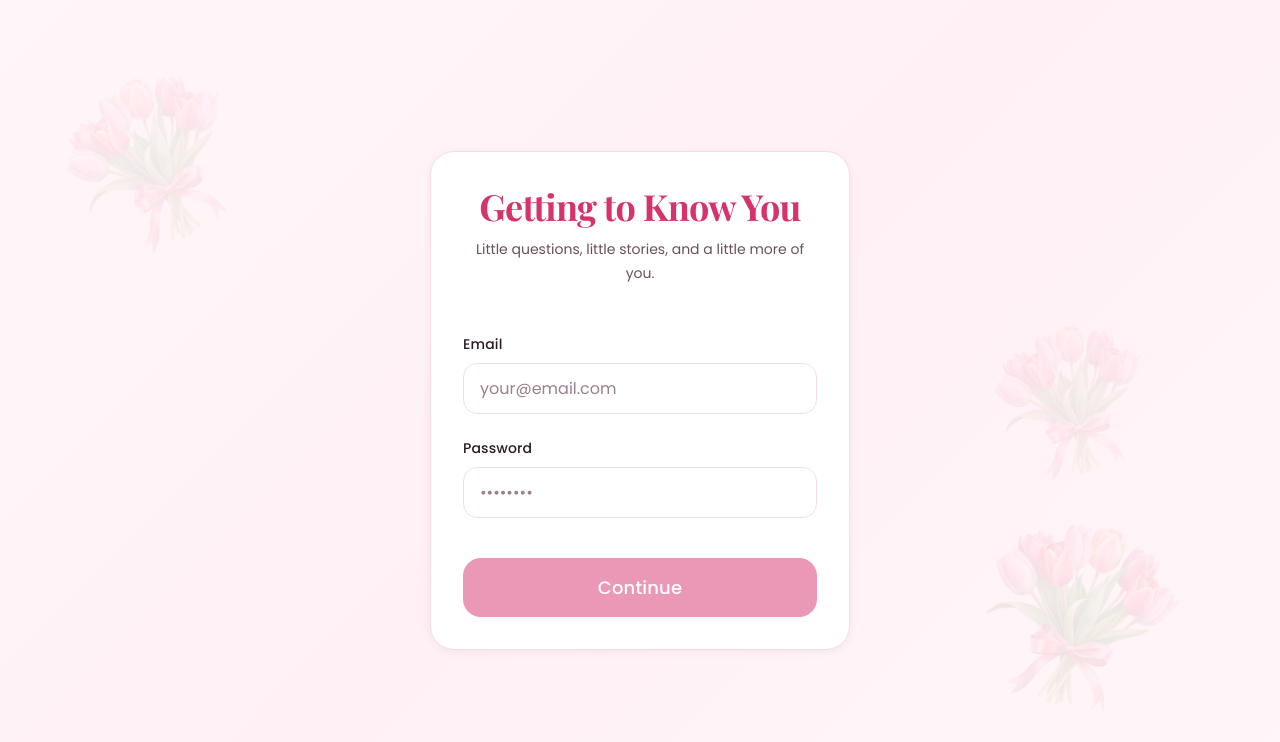
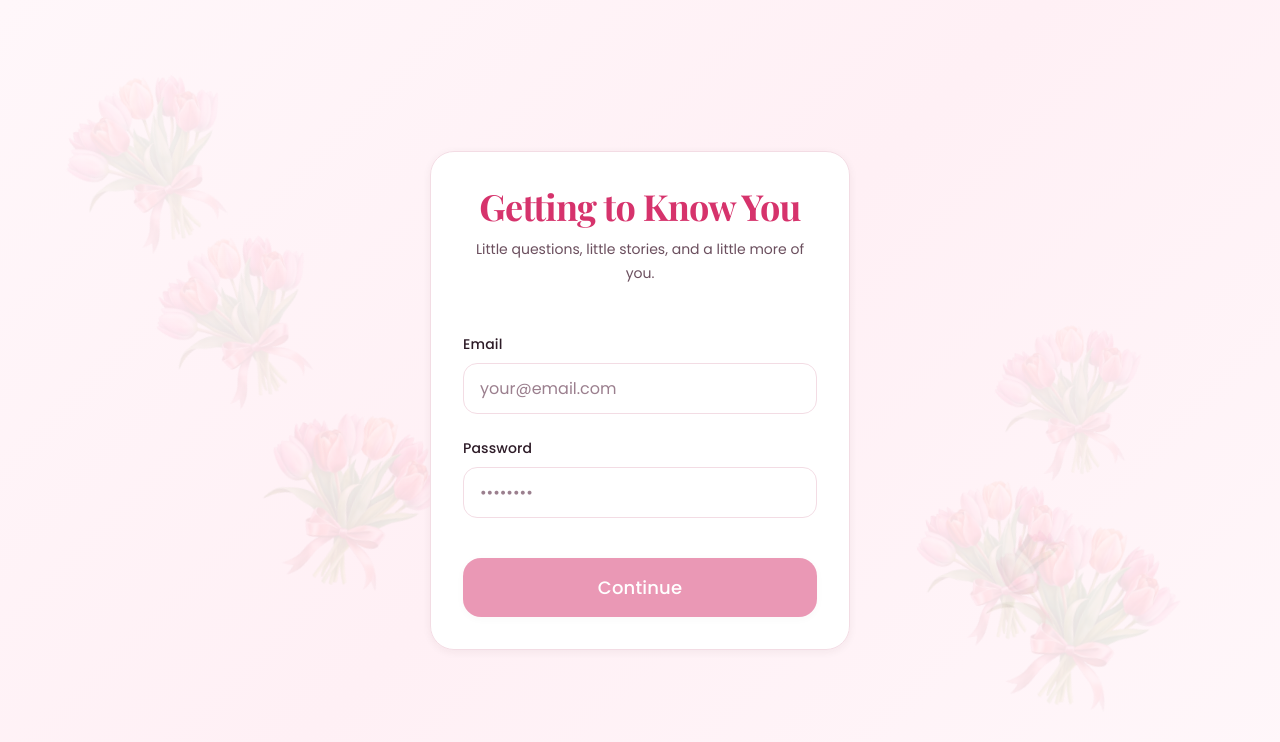
Before and after one commit to kevindizon6675-crypto/love-book-frontend, an Angular app: page /login in a window 1280 px wide. Shown: the top 742 px of the page. Built offline with nearby package versions, Linux system fonts and the light colour scheme.

Commit message:
update website

```diff
--- a/src/app/app.component.ts
+++ b/src/app/app.component.ts
@@ -1,12 +1,197 @@
 import { Component } from '@angular/core';
 import { RouterOutlet } from '@angular/router';
+import { CommonModule } from '@angular/common';
 
 @Component({
   selector: 'app-root',
   standalone: true,
-  imports: [RouterOutlet],
-  template: '<router-outlet></router-outlet>',
-  styles: []
+  imports: [RouterOutlet, CommonModule],
+  template: `
+    <!-- Global Floating Tulips Background -->
+    <div class="global-tulips">
+      <img src="assets/tulip-bouquet.png" class="global-tulip tulip-1" alt="">
+      <img src="assets/tulip-bouquet.png" class="global-tulip tulip-2" alt="">
+      <img src="assets/tulip-bouquet.png" class="global-tulip tulip-3" alt="">
+      <img src="assets/tulip-bouquet.png" class="global-tulip tulip-4" alt="">
+      <img src="assets/tulip-bouquet.png" class="global-tulip tulip-5" alt="">
+      <img src="assets/tulip-bouquet.png" class="global-tulip tulip-6" alt="">
+      <img src="assets/tulip-bouquet.png" class="global-tulip tulip-7" alt="">
+      <img src="assets/tulip-bouquet.png" class="global-tulip tulip-8" alt="">
+      <img src="assets/tulip-bouquet.png" class="global-tulip tulip-9" alt="">
+      <img src="assets/tulip-bouquet.png" class="global-tulip tulip-10" alt="">
+    </div>
+    <router-outlet></router-outlet>
+  `,
+  styles: [`
+    /* Global Floating Tulips - Present on ALL pages */
+    .global-tulips {
+      position: fixed;
+      top: 0;
+      left: 0;
+      width: 100%;
+      height: 100%;
+      pointer-events: none;
+      z-index: 0;
+      overflow: hidden;
+    }
+
+    .global-tulip {
+      position: absolute;
+      opacity: 0.08;
+      filter: blur(1px);
+      animation-timing-function: ease-in-out;
+      animation-iteration-count: infinite;
+    }
+
+    /* Different positions and sizes for variety */
+    .tulip-1 {
+      width: 180px;
+      top: 5%;
+      left: 3%;
+      animation: floatTulip1 25s infinite;
+    }
+
+    .tulip-2 {
+      width: 220px;
+      top: 15%;
+      right: 8%;
+      animation: floatTulip2 30s infinite;
+    }
+
+    .tulip-3 {
+      width: 160px;
+      bottom: 20%;
+      left: 10%;
+      animation: floatTulip3 22s infinite;
+    }
+
+    .tulip-4 {
+      width: 200px;
+      bottom: 8%;
+      right: 5%;
+      animation: floatTulip1 28s infinite;
+    }
+
+    .tulip-5 {
+      width: 190px;
+      top: 40%;
+      right: 2%;
+      animation: floatTulip2 26s infinite;
+    }
+
+    .tulip-6 {
+      width: 170px;
+      top: 60%;
+      left: 5%;
+      animation: floatTulip3 24s infinite;
+    }
+
+    .tulip-7 {
+      width: 210px;
+      top: 25%;
+      left: 50%;
+      animation: floatTulip1 27s infinite;
+    }
+
+    .tulip-8 {
+      width: 150px;
+      bottom: 30%;
+      right: 15%;
+      animation: floatTulip2 23s infinite;
+    }
+
+    .tulip-9 {
+      width: 185px;
+      top: 70%;
+      left: 40%;
+      animation: floatTulip3 29s infinite;
+    }
+
+    .tulip-10 {
+      width: 195px;
+      bottom: 40%;
+      left: 25%;
+      animation: floatTulip1 31s infinite;
+    }
+
+    /* Floating animations with different patterns */
+    @keyframes floatTulip1 {
+      0%, 100% {
+        transform: translateY(0) translateX(0) rotate(0deg);
+      }
+      25% {
+        transform: translateY(-20px) translateX(10px) rotate(5deg);
+      }
+      50% {
+        transform: translateY(-10px) translateX(-5px) rotate(-3deg);
+      }
+      75% {
+        transform: translateY(-25px) translateX(15px) rotate(7deg);
+      }
+    }
+
+    @keyframes floatTulip2 {
+      0%, 100% {
+        transform: translateY(0) translateX(0) rotate(0deg) scale(1);
+      }
+      33% {
+        transform: translateY(-15px) translateX(-10px) rotate(-5deg) scale(1.05);
+      }
+      66% {
+        transform: translateY(-30px) translateX(8px) rotate(4deg) scale(0.95);
+      }
+    }
+
+    @keyframes floatTulip3 {
+      0%, 100% {
+        transform: translateY(0) translateX(0) rotate(0deg);
+      }
+      20% {
+        transform: translateY(-10px) translateX(12px) rotate(6deg);
+      }
+      40% {
+        transform: translateY(-25px) translateX(-8px) rotate(-4deg);
+      }
+      60% {
+        transform: translateY(-15px) translateX(10px) rotate(8deg);
+      }
+      80% {
+        transform: translateY(-20px) translateX(-5px) rotate(-2deg);
+      }
+    }
+
+    /* Mobile: Reduce tulip count and size */
+    @media (max-width: 767px) {
+      .global-tulip {
+        opacity: 0.05;
+      }
+
+      .tulip-1, .tulip-2, .tulip-3, .tulip-4, .tulip-5 {
+        width: 120px;
+      }
+
+      /* Hide some tulips on mobile */
+      .tulip-6, .tulip-7, .tulip-8, .tulip-9, .tulip-10 {
+        display: none;
+      }
+    }
+
+    /* Tablet: Medium tulips */
+    @media (min-width: 768px) and (max-width: 1023px) {
+      .tulip-1, .tulip-2, .tulip-3, .tulip-4, .tulip-5 {
+        width: 150px;
+      }
+      .tulip-6, .tulip-7, .tulip-8, .tulip-9, .tulip-10 {
+        width: 140px;
+      }
+    }
+
+    /* Ensure content appears above tulips */
+    :host ::ng-deep router-outlet + * {
+      position: relative;
+      z-index: 1;
+    }
+  `]
 })
 export class AppComponent {
   title = 'Our Little Love Book';
--- a/src/app/components/dashboard/dashboard.component.css
+++ b/src/app/components/dashboard/dashboard.component.css
@@ -56,6 +56,38 @@
   width: 170px;
   transform: rotate(25deg);
   animation: floatBg4 30s infinite ease-in-out;
+}
+
+.bg-tulip-5 {
+  bottom: 25%;
+  left: 20%;
+  width: 190px;
+  transform: rotate(-15deg);
+  animation: floatBg1 27s infinite ease-in-out;
+}
+
+.bg-tulip-6 {
+  top: 65%;
+  right: 25%;
+  width: 175px;
+  transform: rotate(18deg);
+  animation: floatBg2 29s infinite ease-in-out;
+}
+
+.bg-tulip-7 {
+  top: 20%;
+  left: 45%;
+  width: 165px;
+  transform: rotate(-22deg);
+  animation: floatBg3 26s infinite ease-in-out;
+}
+
+.bg-tulip-8 {
+  bottom: 35%;
+  right: 5%;
+  width: 185px;
+  transform: rotate(12deg);
+  animation: floatBg4 31s infinite ease-in-out;
 }
 
 @keyframes floatBg1 {
@@ -176,6 +208,33 @@
   width: 125px;
   transform: translateY(-50%) rotate(-15deg);
   animation: floatTulip5 23s infinite ease-in-out;
+}
+
+/* Tulip 6 - Top Center */
+.tulip-6 {
+  top: 5%;
+  right: 50%;
+  width: 115px;
+  transform: translateX(50%) rotate(10deg);
+  animation: floatTulip1 24s infinite ease-in-out;
+}
+
+/* Tulip 7 - Middle Right */
+.tulip-7 {
+  top: 45%;
+  right: 5%;
+  width: 130px;
+  transform: translateY(-50%) rotate(18deg);
+  animation: floatTulip2 26s infinite ease-in-out;
+}
+
+/* Tulip 8 - Bottom Center */
+.tulip-8 {
+  bottom: 5%;
+  left: 50%;
+  width: 120px;
+  transform: translateX(-50%) rotate(-8deg);
+  animation: floatTulip3 25s infinite ease-in-out;
 }
 
 @keyframes floatTulip1 {
--- a/src/app/components/dashboard/dashboard.component.html
+++ b/src/app/components/dashboard/dashboard.component.html
@@ -9,6 +9,9 @@
       <img src="assets/tulip-bouquet.png" class="tulip tulip-3" alt="">
       <img src="assets/tulip-bouquet.png" class="tulip tulip-4" alt="">
       <img src="assets/tulip-bouquet.png" class="tulip tulip-5" alt="">
+      <img src="assets/tulip-bouquet.png" class="tulip tulip-6" alt="">
+      <img src="assets/tulip-bouquet.png" class="tulip tulip-7" alt="">
+      <img src="assets/tulip-bouquet.png" class="tulip tulip-8" alt="">
     </div>
 
     <!-- Envelope Container -->
@@ -98,6 +101,10 @@
     <img src="assets/tulip-bouquet.png" class="floating-tulip bg-tulip-2" alt="">
     <img src="assets/tulip-bouquet.png" class="floating-tulip bg-tulip-3" alt="">
     <img src="assets/tulip-bouquet.png" class="floating-tulip bg-tulip-4" alt="">
+    <img src="assets/tulip-bouquet.png" class="floating-tulip bg-tulip-5" alt="">
+    <img src="assets/tulip-bouquet.png" class="floating-tulip bg-tulip-6" alt="">
+    <img src="assets/tulip-bouquet.png" class="floating-tulip bg-tulip-7" alt="">
+    <img src="assets/tulip-bouquet.png" class="floating-tulip bg-tulip-8" alt="">
   </div>
 
   <!-- Main Dashboard Content -->
--- a/src/app/components/login/login.component.css
+++ b/src/app/components/login/login.component.css
@@ -55,6 +55,30 @@
   width: 160px;
   transform: translateY(-50%) rotate(-10deg);
   animation: float3 28s infinite ease-in-out;
+}
+
+.tulip-4 {
+  top: 30%;
+  left: 12%;
+  width: 175px;
+  transform: rotate(20deg);
+  animation: float1 26s infinite ease-in-out;
+}
+
+.tulip-5 {
+  bottom: 25%;
+  left: 20%;
+  width: 190px;
+  transform: rotate(-18deg);
+  animation: float2 29s infinite ease-in-out;
+}
+
+.tulip-6 {
+  top: 70%;
+  right: 15%;
+  width: 170px;
+  transform: rotate(12deg);
+  animation: float3 31s infinite ease-in-out;
 }
 
 @keyframes float1 {
--- a/src/app/components/login/login.component.html
+++ b/src/app/components/login/login.component.html
@@ -4,6 +4,9 @@
     <img src="assets/tulip-bouquet.png" class="floating-tulip tulip-1" alt="">
     <img src="assets/tulip-bouquet.png" class="floating-tulip tulip-2" alt="">
     <img src="assets/tulip-bouquet.png" class="floating-tulip tulip-3" alt="">
+    <img src="assets/tulip-bouquet.png" class="floating-tulip tulip-4" alt="">
+    <img src="assets/tulip-bouquet.png" class="floating-tulip tulip-5" alt="">
+    <img src="assets/tulip-bouquet.png" class="floating-tulip tulip-6" alt="">
   </div>
 
   <div class="login-container">
--- a/src/app/components/questionnaire/questionnaire.component.css
+++ b/src/app/components/questionnaire/questionnaire.component.css
@@ -40,6 +40,38 @@
   width: 180px;
   transform: rotate(-25deg);
   animation: floatQuestionnaire2 30s infinite ease-in-out;
+}
+
+.bg-tulip-3 {
+  top: 40%;
+  right: 5%;
+  width: 190px;
+  transform: rotate(15deg);
+  animation: floatQuestionnaire1 27s infinite ease-in-out;
+}
+
+.bg-tulip-4 {
+  bottom: 35%;
+  right: 20%;
+  width: 170px;
+  transform: rotate(-18deg);
+  animation: floatQuestionnaire2 28s infinite ease-in-out;
+}
+
+.bg-tulip-5 {
+  top: 60%;
+  left: 15%;
+  width: 185px;
+  transform: rotate(22deg);
+  animation: floatQuestionnaire1 32s infinite ease-in-out;
+}
+
+.bg-tulip-6 {
+  top: 25%;
+  left: 35%;
+  width: 175px;
+  transform: rotate(-12deg);
+  animation: floatQuestionnaire2 29s infinite ease-in-out;
 }
 
 @keyframes floatQuestionnaire1 {
--- a/src/app/components/questionnaire/questionnaire.component.html
+++ b/src/app/components/questionnaire/questionnaire.component.html
@@ -3,6 +3,10 @@
   <div class="bg-decoration">
     <img src="assets/tulip-bouquet.png" class="floating-tulip bg-tulip-1" alt="">
     <img src="assets/tulip-bouquet.png" class="floating-tulip bg-tulip-2" alt="">
+    <img src="assets/tulip-bouquet.png" class="floating-tulip bg-tulip-3" alt="">
+    <img src="assets/tulip-bouquet.png" class="floating-tulip bg-tulip-4" alt="">
+    <img src="assets/tulip-bouquet.png" class="floating-tulip bg-tulip-5" alt="">
+    <img src="assets/tulip-bouquet.png" class="floating-tulip bg-tulip-6" alt="">
   </div>
 
   <div class="questionnaire-container container-md">
```
